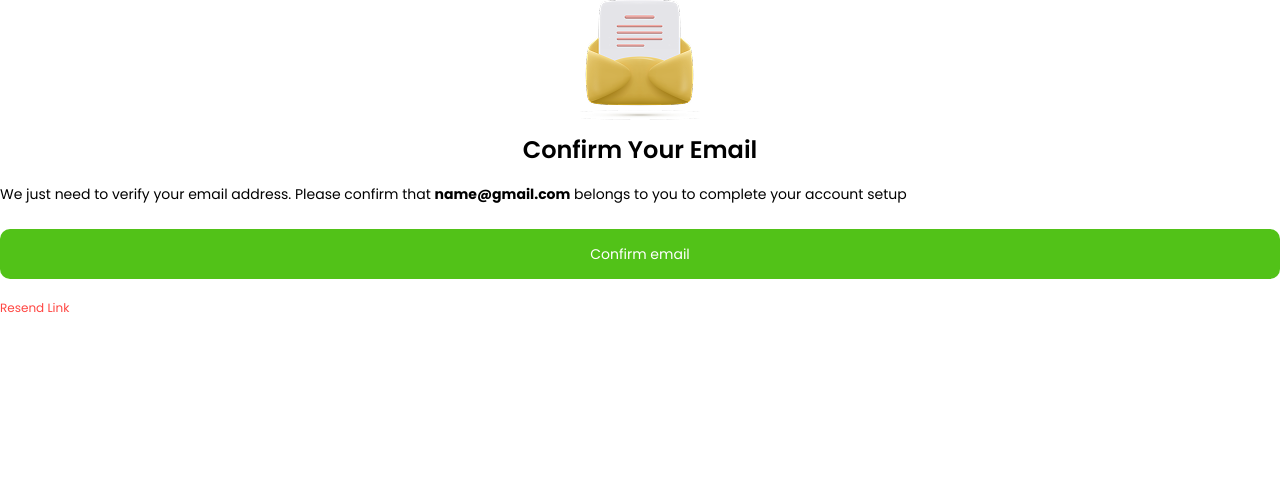
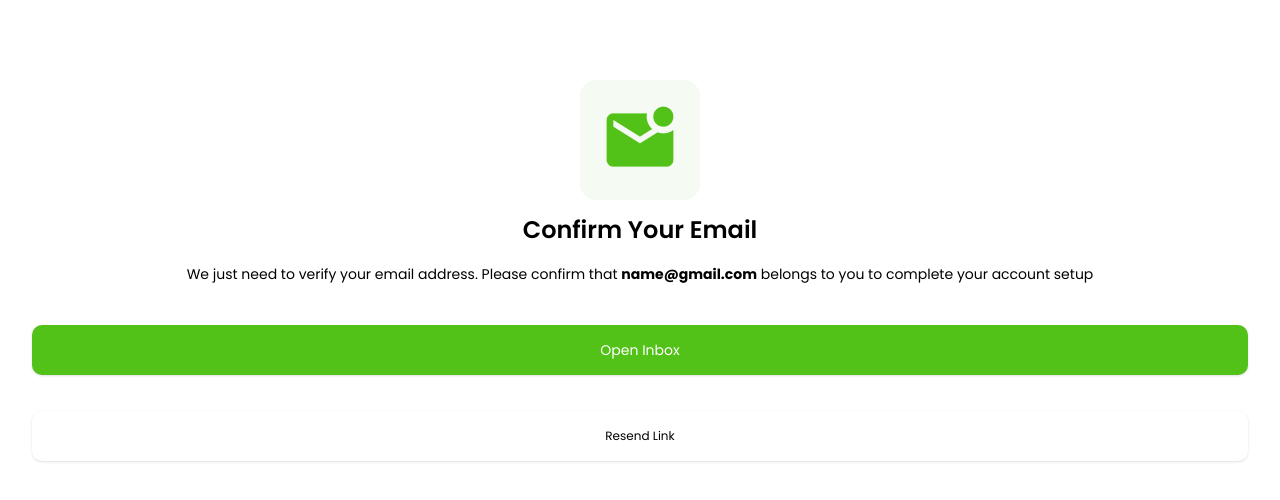
Before and after one commit to BuildspaceHub/ledgrx, a React (Vite) app: page /auth/verify-email in a window 1280 px wide. Shown: the top 500 px of the page. Built offline with nearby package versions, Linux system fonts and the light colour scheme.

Commit message:
updated confirm-email-page

```diff
--- a/src/components/Button.jsx
+++ b/src/components/Button.jsx
@@ -2,7 +2,7 @@ import React from "react";
 
 export default function Button({ label }) {
   return (
-    <button className="bg-[#52C218] w-full h-12.5 rounded-[10px] font-normal text-[14px] text-white">
+    <button className="bg-[#52C218] w-full h-12.5 rounded-[10px] font-normal text-[14px] text-white shadow-sm shadow-[#000000]/10">
       {label}
     </button>
   );
--- a/src/pages/ConfirmEmailPage.jsx
+++ b/src/pages/ConfirmEmailPage.jsx
@@ -2,26 +2,28 @@ import Button from "../components/Button";
 
 export default function ConfirmEmailPage() {
   return (
-    <div>
+    <div className="p-8 min-h-screen">
       {/* Image */}
-      <div className="w-30 h-30 mx-auto mb-3">
-        <img src="/images/Mail.png" alt="Mail illusion" />
+      <div className="w-30 h-30 mx-auto mb-3 mt-12 bg-[#55B7220F] rounded-2xl p-5 gap-2">
+        <img src="/images/mark_email_unread.png" alt="Mail illusions" />
       </div>
       {/* content */}
       <div className="mb-6 flex flex-col gap-4">
-        <h1 className="text-[24px] font-semibold text-center">
+        <h1 className="text-[24px] font-semibold text-center gap-2">
           Confirm Your Email
         </h1>
-        <p className="text-[14px]">
+        <p className="text-[14px] text-center line-height:1 mb-4">
           We just need to verify your email address. Please confirm that{" "}
           <b>name@gmail.com</b> belongs to you to complete your account setup
         </p>
       </div>
       {/* button */}
-      <Button label="Confirm email" />
-      <button className="mt-5 font-normal text-[12px] text-[#FF4541]">
-        Resend Link
-      </button>
+      <div className=" flex justify-center items-center flex-col gap-4">
+        <Button label="Open Inbox" />
+        <button className="mt-5 font-normal text-[12px] text-[#000000] p-4 bg-[#ffff] shadow-sm shadow-[#000000]/10 w-full rounded-[10px]">
+          Resend Link
+        </button>
+      </div>
     </div>
   );
 }
```
Also changed, not shown: public/images/Mail.png (deleted), public/images/mark_email_unread.png (added).
